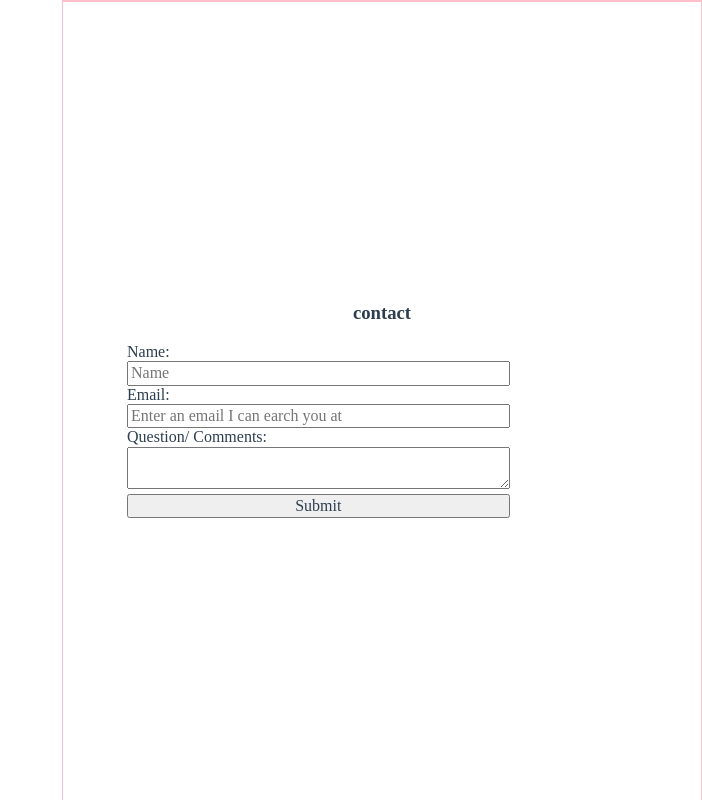
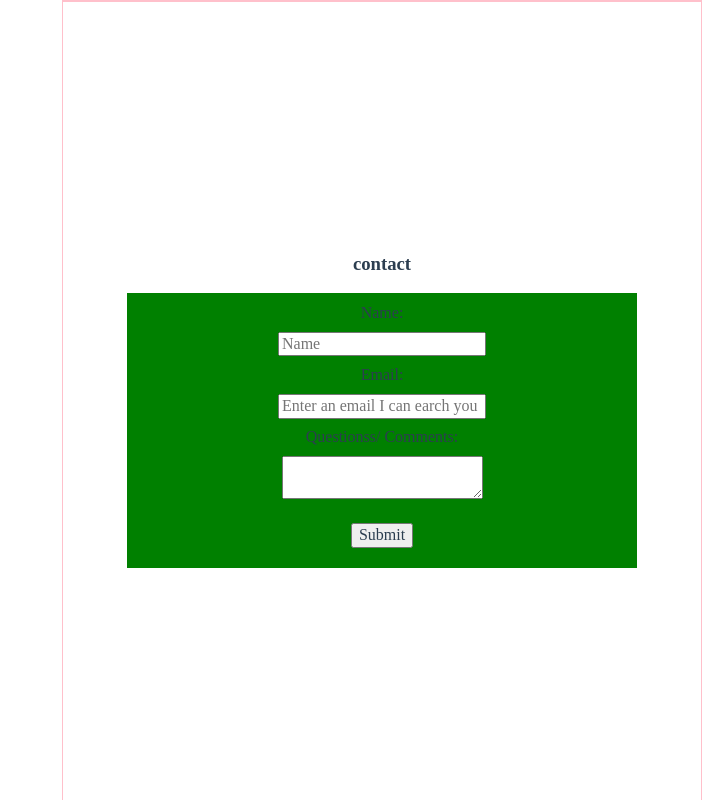
Before and after one commit to abbigailabas/portfoliosite, a website: page index.html in a window 1280 px wide. Shown: the part 2399-3199 px from the top of the page, without its empty margins (578-1280 px from the left). Drawn offline with nearby package versions, Linux system fonts and the light colour scheme.

Commit message:
nothing really

```diff
--- a/index.html
+++ b/index.html
@@ -78,17 +78,17 @@ You can also follow me on <a href="https://twitter.com/a_bbigail">twitter</a></p
 				</div>
 				<form class="form" action="">
 
-					Name:
+					<label for="Name">Name:</label>
 					<br>
 					<input type="text" name="name" placeholder="Name">
 					<br>
-					Email:
+					<label for="Email">Email:</label>
 					<br>
 					<input type="email" name="email" placeholder="Enter an email I can earch you at">
 					<br>
-					Question/ Comments:
+					<label for="Questions">Questionss/ Comments:</label>
 					<br>
-					<textarea name="comments" ></textarea>
+					<textarea name="comments"></textarea>
 					<br>
 					<input class="submit" type="submit">
 
--- a/style.css
+++ b/style.css
@@ -15,9 +15,9 @@
 	color: #2c3e50;
 }
 
-/*
-nav
- */
+/*****
+  nav
+ *****/
 .nav{
 	width: 60%;
 }
@@ -49,6 +49,8 @@ nav
 	align-items: center;
 	min-height: 100vh;
 	border: 1px solid pink;
+
+	width: 100%
 }
 .main-heroBG{
 	position: absolute;
@@ -165,10 +167,25 @@ work section
 /*
 form stuff
  */
+//
 .form{
 	width: 100%;
-	margin: 0 auto;
+
+}
+form {
+    display: inline-block;
+    text-align: center;
+    width: 100%;
+    background-color: green;
+    padding: 2%;
+}
+form label{
+	text-align: left;
 }
 input, textarea{
-	width: 75%;
+	// -ms-box-sizing:content-box;
+	// -moz-box-sizing:content-box;
+	// -webkit-box-sizing:content-box;
+	// box-sizing:content-box;
+	margin: 2%;
 }
```
